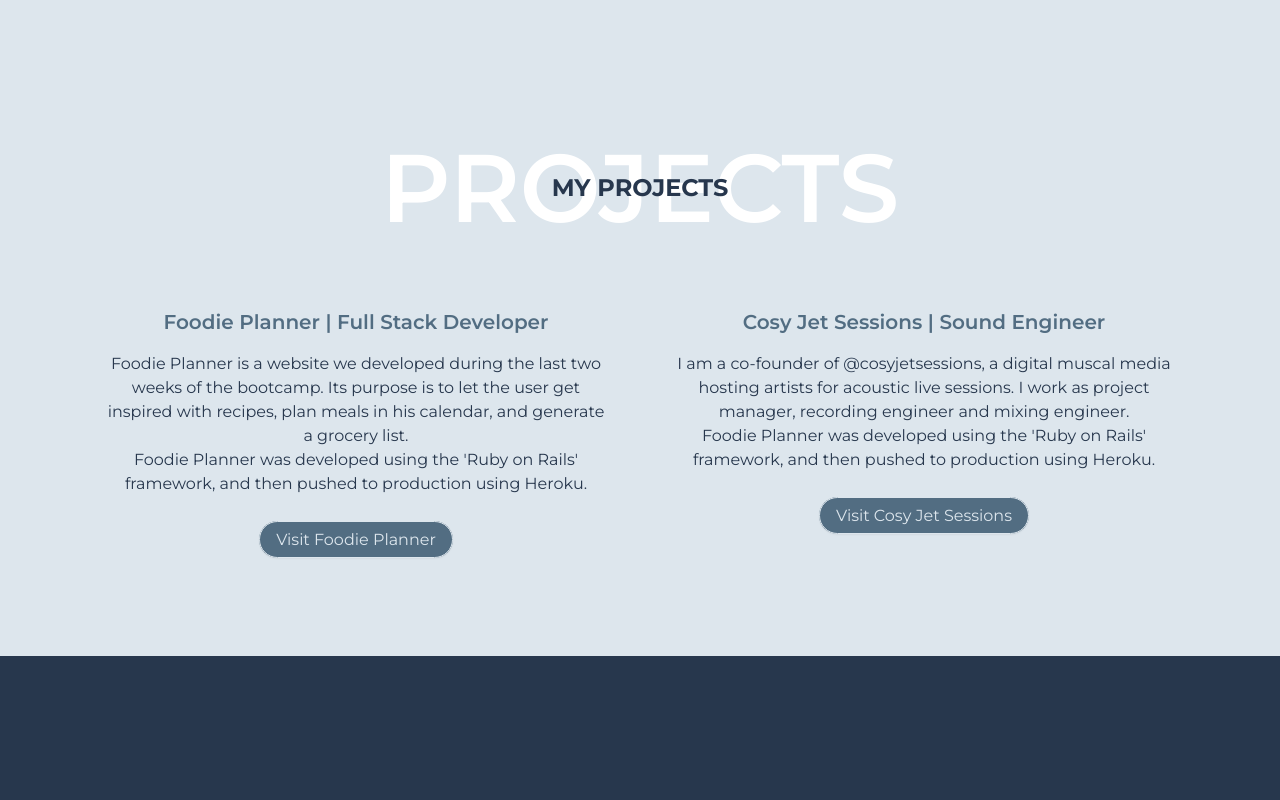
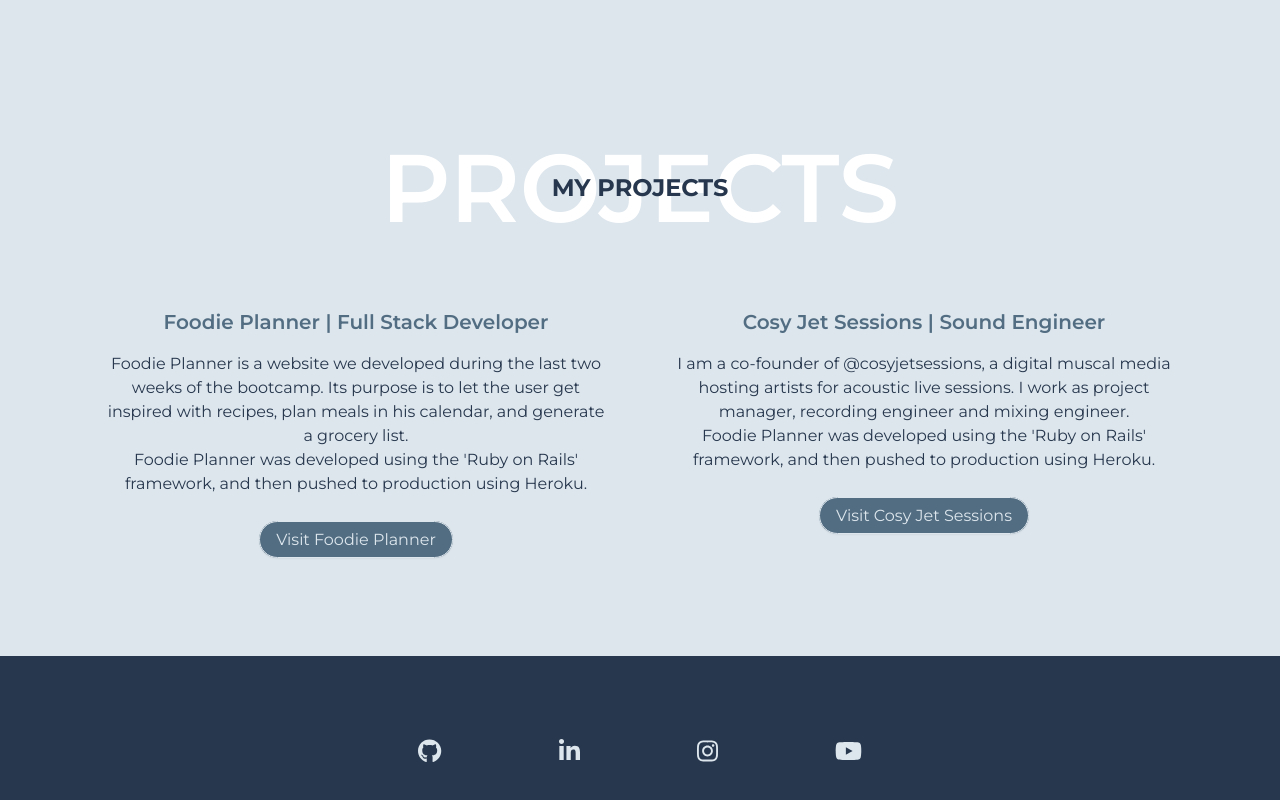
Before and after one commit to Thms25/my-first-portfolio, a Next.js app: page / in a window 1280 px wide. Shown: the part 2989-3789 px from the top of the page. Before the commit the page ends 3645 px from the top, so only its background shows below. Built offline with nearby package versions, Linux system fonts and the light colour scheme.

Commit message:
almost there

```diff
--- a/app/layout.jsx
+++ b/app/layout.jsx
@@ -1,6 +1,10 @@
 import Navbar from "@/components/Navbar";
 import "../styles/globals.scss";
 import { Montserrat } from "next/font/google";
+import Footer from "@/components/Footer";
+import "@fortawesome/fontawesome-svg-core/styles.css";
+import { config } from "@fortawesome/fontawesome-svg-core";
+config.autoAddCss = false;
 
 const montserrat = Montserrat({ subsets: ["latin"] });
 
@@ -15,6 +19,7 @@
       <body className={montserrat.className}>
         <Navbar />
         {children}
+        <Footer />
       </body>
     </html>
   );
--- /dev/null
+++ b/components/Footer.jsx
@@ -0,0 +1,37 @@
+import { FontAwesomeIcon } from "@fortawesome/react-fontawesome";
+import {
+  faGithub,
+  faInstagram,
+  faLinkedinIn,
+  faYoutube
+} from "@fortawesome/free-brands-svg-icons";
+import Link from "next/link";
+
+export default function Footer () {
+  return (
+    <footer className="p-20">
+      <ul className="flex justify-around w-1/2 m-auto">
+        <Link href="https://github.com/Thms25" target="_blank">
+          <li className="icon">
+            <FontAwesomeIcon icon={faGithub} />
+          </li>
+        </Link>
+        <Link href="https://www.linkedin.com/in/thomas-allen-martinho/" target="_blank">
+          <li className="icon">
+            <FontAwesomeIcon icon={faLinkedinIn} />
+          </li>
+        </Link>
+        <Link href="https://www.instagram.com/thms_allen/" target="_blank">
+          <li className="icon">
+            <FontAwesomeIcon icon={faInstagram} />
+          </li>
+        </Link>
+        <Link href="https://www.youtube.com/@cosyjetsessions" target="_blank">
+          <li className="icon">
+            <FontAwesomeIcon icon={faYoutube} />
+          </li>
+        </Link>
+      </ul>
+    </footer>
+  )
+}
--- a/package.json
+++ b/package.json
@@ -9,6 +9,10 @@
     "lint": "next lint"
   },
   "dependencies": {
+    "@fortawesome/fontawesome-svg-core": "^6.4.2",
+    "@fortawesome/free-brands-svg-icons": "^6.4.2",
+    "@fortawesome/free-solid-svg-icons": "^6.4.2",
+    "@fortawesome/react-fontawesome": "^0.2.0",
     "@material-tailwind/react": "^2.1.2",
     "autoprefixer": "10.4.15",
     "framer-motion": "^10.16.4",
--- a/styles/globals.scss
+++ b/styles/globals.scss
@@ -16,6 +16,10 @@
   @apply px-4 py-2 rounded-full bg-primary border border-light text-light shadow-sm hover:bg-dark duration-300 hover:text-secondary
 }
 
+.icon {
+  @apply text-light text-2xl hover:text-primary duration-300 transition
+}
+
 body::-webkit-scrollbar {
   display: none;
 }
```
Also changed, not shown: 1 other file (tests, documents, lock files or other folders).
